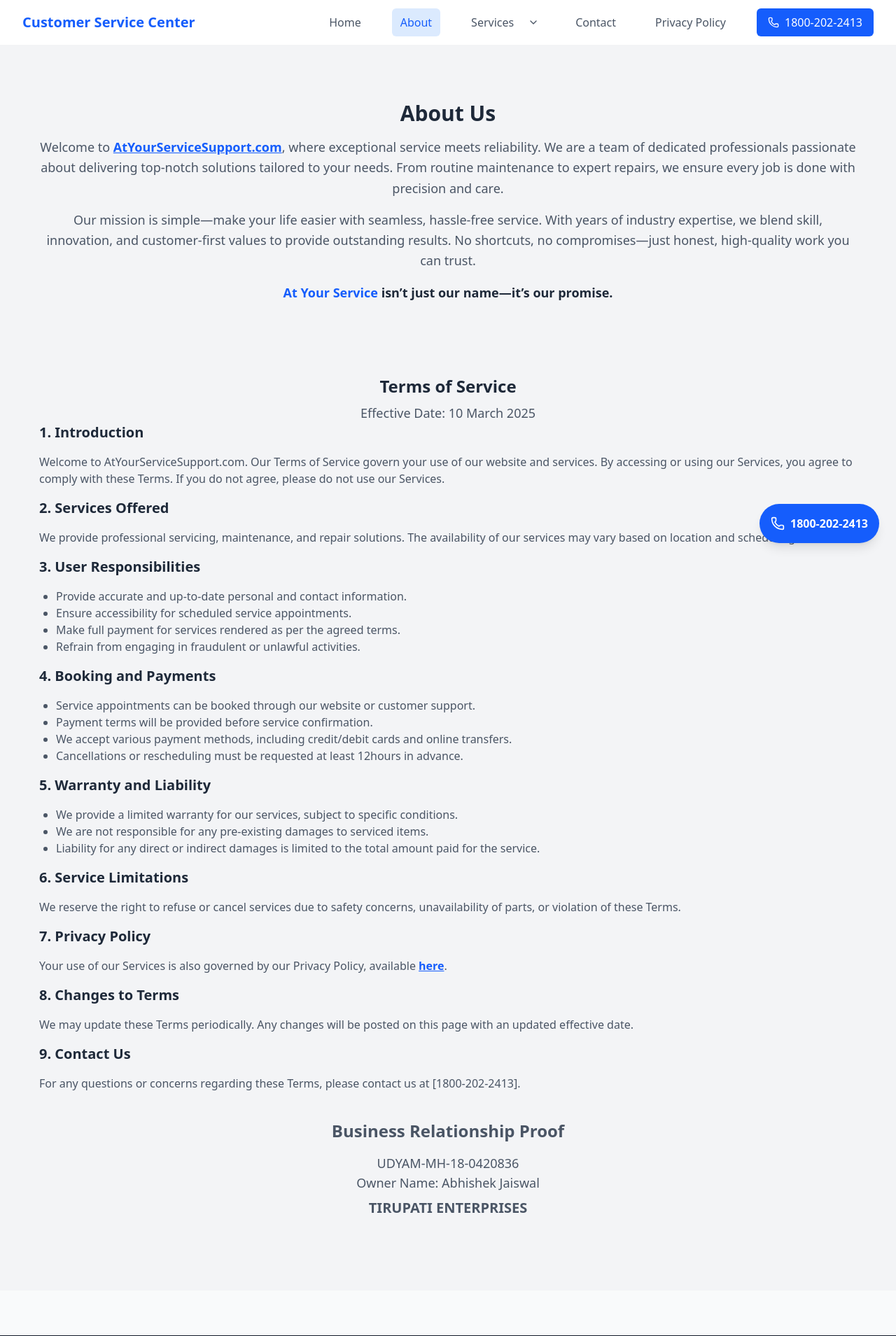
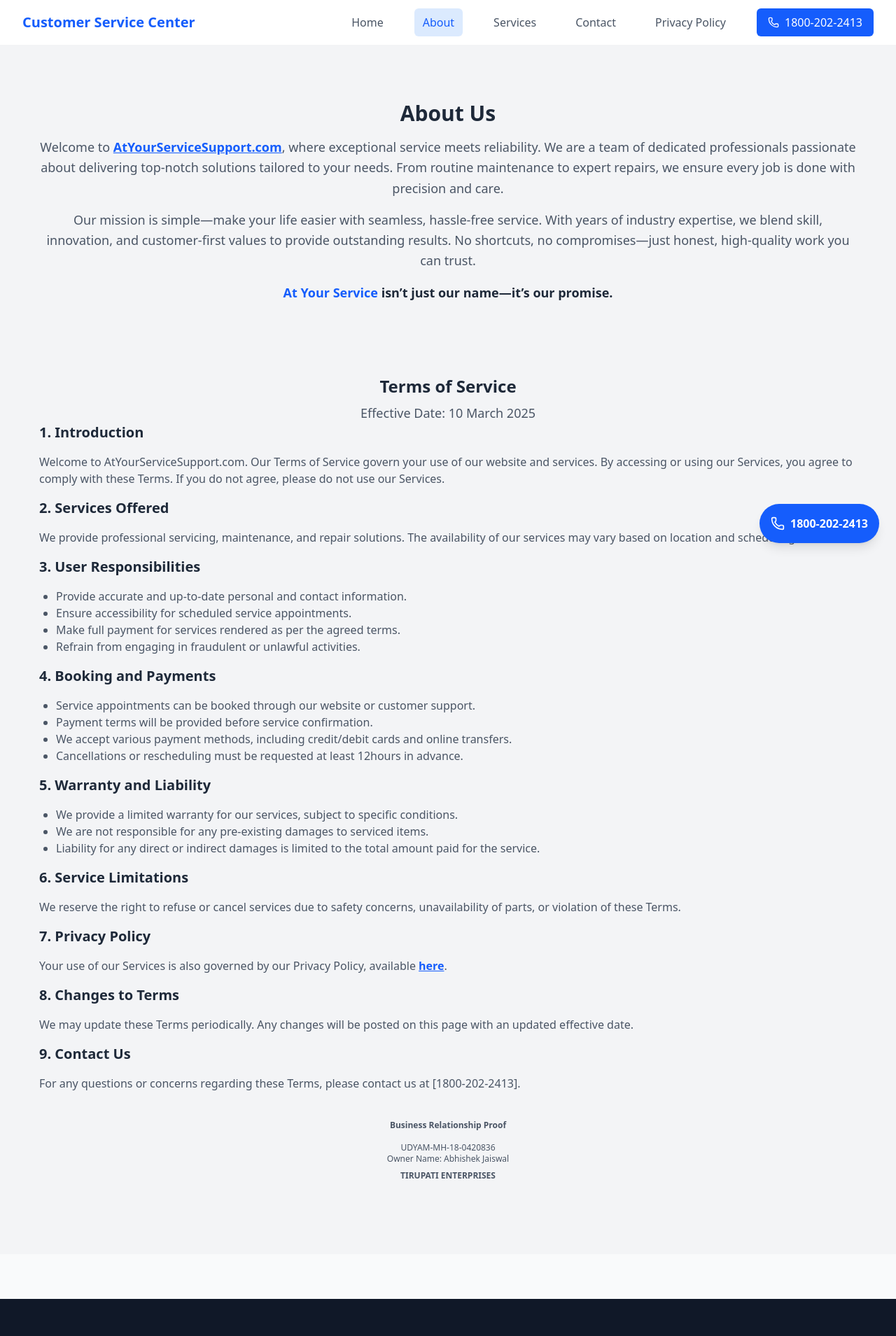
Before and after one commit to sanjanajaiswalCS/new-project, a React (Vite) app in the folder vite-project/: page /about in a window 1280 px wide. Shown: the top 1909 px of the page at 70% size. Built offline with nearby package versions, Linux system fonts and the light colour scheme.

Commit message:
minor changes

```diff
--- a/vite-project/src/App.jsx
+++ b/vite-project/src/App.jsx
@@ -26,6 +26,7 @@ function App() {
           <Route path="/contact" element={<Contacts />} />
           <Route path="/:brandname" element={<Brand />} />
           <Route path="/privacy" element={<Privacy />} />
+
         </Routes>
         <Footer />
 
--- a/vite-project/src/pages/About.jsx
+++ b/vite-project/src/pages/About.jsx
@@ -6,16 +6,16 @@ function About() {
       <div className="max-w-7xl  rounded-2xl p-8 text-center">
         <h1 className="text-3xl font-bold text-gray-800 mb-4">About Us</h1>
         <p className="text-gray-600 text-lg leading-relaxed">
-        Welcome to <a href="https://www.AtYourServiceSupport.com" className="font-semibold text-blue-600 underline" target="_blank" rel="noopener noreferrer">AtYourServiceSupport.com</a>, where exceptional service meets reliability. We are a team of dedicated professionals passionate about delivering top-notch solutions tailored to your needs. From routine maintenance to expert repairs, we ensure every job is done with precision and care.
-       </p>
+          Welcome to <a href="https://www.AtYourServiceSupport.com" className="font-semibold text-blue-600 underline" target="_blank" rel="noopener noreferrer">AtYourServiceSupport.com</a>, where exceptional service meets reliability. We are a team of dedicated professionals passionate about delivering top-notch solutions tailored to your needs. From routine maintenance to expert repairs, we ensure every job is done with precision and care.
+        </p>
         <p className="mt-4 text-gray-600 text-lg leading-relaxed">
           Our mission is simple—make your life easier with seamless, hassle-free service. With years of industry expertise, we blend skill, innovation, and customer-first values to provide outstanding results. No shortcuts, no compromises—just honest, high-quality work you can trust.
         </p>
         <p className="mt-4 text-lg text-gray-800 font-semibold">
           <span className="text-blue-600">At Your Service</span> isn’t just our name—it’s our promise.
         </p>
-        </div>
-        <div className="max-w-7xl  rounded-2xl p-8 text-center">
+      </div>
+      <div className="max-w-7xl  rounded-2xl p-8 text-center">
 
         <h2 className="text-2xl font-bold text-gray-800 mt-10">Terms of Service</h2>
         <p className="text-gray-600 text-lg mt-2">Effective Date: 10 March 2025</p>
@@ -23,7 +23,7 @@ function About() {
         <div className="text-left text-gray-600  space-y-4">
           <h3 className="text-xl font-semibold text-gray-800">1. Introduction</h3>
           <p>Welcome to AtYourServiceSupport.com. Our Terms of Service govern your use of our website and services. By accessing or using our Services, you agree to comply with these Terms. If you do not agree, please do not use our Services.
-</p>
+          </p>
 
           <h3 className="text-xl font-semibold text-gray-800">2. Services Offered</h3>
           <p>We provide professional servicing, maintenance, and repair solutions. The availability of our services may vary based on location and scheduling.</p>
@@ -62,7 +62,12 @@ function About() {
 
           <h3 className="text-xl font-semibold text-gray-800">9. Contact Us</h3>
           <p>For any questions or concerns regarding these Terms, please contact us at [1800-202-2413].</p>
-          <div className="flex flex-col items-center justify-center text-center p-6"> <h2 className="text-2xl font-bold mb-4">Business Relationship Proof</h2> <p className="text-lg font-medium">UDYAM-MH-18-0420836</p> <p className="text-lg font-medium">Owner Name: Abhishek Jaiswal</p> <p className="text-xl font-semibold mt-2">TIRUPATI ENTERPRISES</p> </div>
+          <div className="flex flex-col items-center justify-center text-center p-6">
+            <h2 className="text-xs font-bold mb-4">Business Relationship Proof</h2>
+            <p className="text-xs font-medium">UDYAM-MH-18-0420836</p>
+            <p className="text-xs font-medium">Owner Name: Abhishek Jaiswal</p>
+            <p className="text-xs font-semibold mt-2">TIRUPATI ENTERPRISES</p>
+            </div>
         </div>
       </div>
     </div>
--- a/vite-project/src/pages/Brand.jsx
+++ b/vite-project/src/pages/Brand.jsx
@@ -90,12 +90,13 @@ const Brand = () => {
           Call Now 18002022413
         </a>
       </div>
-      <div className='text-sm'>
-      {formattedBrandName} air conditioners are known for their advanced technology, energy efficiency, and reliable cooling performance. However, like any home appliance, regular servicing is essential to maintain their efficiency and longevity. Dust buildup, refrigerant leaks, and worn-out components can reduce the effectiveness of your AC, leading to higher electricity bills and potential breakdowns. Routine maintenance helps in improving cooling efficiency, extending the unit’s lifespan, and ensuring a healthy indoor environment by preventing the circulation of dust and allergens.18002022413
+      <div className='text-base'>
+        <br />
+      {formattedBrandName} air conditioners are known for their advanced technology, energy efficiency, and reliable cooling performance. However, like any home appliance, regular servicing is essential to maintain their efficiency and longevity. Dust buildup, refrigerant leaks, and worn-out components can reduce the effectiveness of your AC, leading to higher electricity bills and potential breakdowns. Routine maintenance helps in improving cooling efficiency, extending the unit’s lifespan, and ensuring a healthy indoor environment by preventing the circulation of dust and allergens.
 
-Common issues faced by {formattedBrandName} AC owners include inadequate cooling, unusual noises, water leakage, foul odors, and electrical faults. These problems can arise due to clogged filters, low refrigerant levels, loose components, or blocked drainage pipes. Regular servicing resolves these issues by cleaning essential parts, checking for gas leaks, and ensuring optimal performance. Simple preventive measures such as cleaning air filters, maintaining proper ventilation, and keeping the outdoor unit free from dust can also contribute to your AC’s longevity and efficiency.18002022413
+<br/>Common issues faced by {formattedBrandName} AC owners include inadequate cooling, unusual noises, water leakage, foul odors, and electrical faults. These problems can arise due to clogged filters, low refrigerant levels, loose components, or blocked drainage pipes. Regular servicing resolves these issues by cleaning essential parts, checking for gas leaks, and ensuring optimal performance. Simple preventive measures such as cleaning air filters, maintaining proper ventilation, and keeping the outdoor unit free from dust can also contribute to your AC’s longevity and efficiency.
 
-If your {formattedBrandName} AC isn’t functioning as expected, it’s time for a professional check-up. Our expert technicians provide quick, reliable, and affordable {formattedBrandName} AC repair, gas refilling, maintenance, and installation services. We ensure your cooling system operates at peak efficiency, helping you stay comfortable all year round. Call us at 18002022413
+<br/>If your {formattedBrandName} AC isn’t functioning as expected, it’s time for a professional check-up. Our expert technicians provide quick, reliable, and affordable {formattedBrandName} AC repair, gas refilling, maintenance, and installation services. We ensure your cooling system operates at peak efficiency, helping you stay comfortable all year round.
 
         </div>
       <div className="mt-8">
--- a/vite-project/src/pages/Navbar.jsx
+++ b/vite-project/src/pages/Navbar.jsx
@@ -107,35 +107,10 @@ const Navbar = () => {
                 >
                   Services
                 </NavLink>
-                <button
-                  onClick={toggleDropdown}
-                  className="p-2 text-gray-600 hover:text-blue-600 focus:outline-none"
-                >
-                  <ChevronDown
-                    className={`h-4 w-4 transition-transform ${isDropdownOpen ? "rotate-180" : ""}`}
-                  />
-                </button>
+
               </div>
 
-              {isDropdownOpen && (
-                <div className="pl-4 space-y-1 mt-150 bg-white shadow-md rounded-md w-full py-2 z-50">
-                  {brands.map((brand) => (
-                    <NavLink
-                      key={brand}
-                      to={`/${brand.toLowerCase()}`}
-                      className={({ isActive }) =>
-                        `${isActive ? "bg-blue-100 text-blue-600" : "text-gray-600"} block px-3 py-2 rounded-md text-base font-medium hover:bg-blue-50 hover:text-blue-600 transition-colors`
-                      }
-                      onClick={() => {
-                        setIsDropdownOpen(false);
-                        setIsOpen(false); // Close the mobile menu after navigation
-                      }}
-                    >
-                      {brand}
-                    </NavLink>
-                  ))}
-                </div>
-              )}
+
             </div>
             <NavLink
               to="/contact"
```
